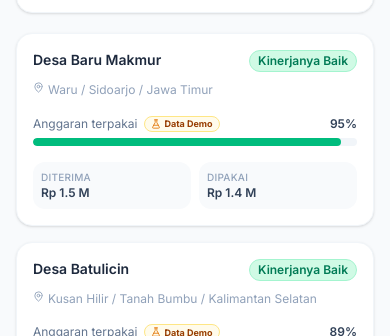
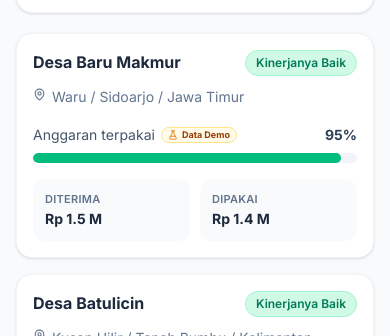
Before and after one commit to razornez/pantaudesa, a Next.js app: page /desa in a window 390 px wide. Shown: the part 508-844 px from the top of the page. Built offline with nearby package versions, Linux system fonts and the light colour scheme; no server answers.

Commit message:
fix(desa): improve card mobile readability

```diff
--- a/src/components/desa/DesaCard.tsx
+++ b/src/components/desa/DesaCard.tsx
@@ -13,37 +13,37 @@ export default function DesaCard({ desa }: Props) {
   return (
     <Link
       href={`/desa/${desa.id}`}
-      className="group block focus-visible:outline-none focus-visible:ring-2 focus-visible:ring-indigo-500 focus-visible:ring-offset-2 rounded-2xl"
+      className="group block rounded-2xl focus-visible:outline-none focus-visible:ring-2 focus-visible:ring-indigo-500 focus-visible:ring-offset-2"
       aria-label={`Lihat detail ${desa.nama}, ${desa.kecamatan}, ${desa.kabupaten}`}
     >
-      <div className="bg-white rounded-2xl border border-slate-100 shadow-sm p-4 hover:shadow-md hover:border-indigo-100 transition-all h-full">
+      <div className="h-full rounded-2xl border border-slate-100 bg-white p-4 shadow-sm transition-all hover:border-indigo-100 hover:shadow-md sm:p-5">
         <div className="flex items-start justify-between gap-3">
-          <div className="flex-1 min-w-0 pr-2">
-            <h3 className="font-semibold text-slate-800 text-sm group-hover:text-indigo-600 transition-colors truncate">
+          <div className="min-w-0 flex-1 pr-2">
+            <h3 className="truncate text-base font-bold text-slate-800 transition-colors group-hover:text-indigo-600 sm:text-sm">
               {desa.nama}
             </h3>
           </div>
-          <span className={`text-xs font-semibold px-2 py-0.5 rounded-full border flex-shrink-0 ${getStatusColor(desa.status)}`}>
+          <span className={`flex-shrink-0 rounded-full border px-2.5 py-1 text-xs font-semibold ${getStatusColor(desa.status)}`}>
             {getStatusLabel(desa.status)}
           </span>
         </div>
 
-        <div className="mt-2 flex items-start gap-1 text-slate-400">
-          <MapPin size={11} className="mt-0.5 flex-shrink-0" aria-hidden />
-          <span className="text-xs leading-relaxed line-clamp-2">
+        <div className="mt-2.5 flex items-start gap-1.5 text-slate-500">
+          <MapPin size={13} className="mt-0.5 flex-shrink-0" aria-hidden />
+          <span className="line-clamp-2 text-sm leading-relaxed sm:text-xs">
             {desa.kecamatan} / {desa.kabupaten} / {desa.provinsi}
           </span>
         </div>
 
         <div className="mt-4">
-          <div className="mb-1.5 flex items-center justify-between gap-2 text-xs">
-            <div className="flex min-w-0 flex-wrap items-center gap-1.5 text-slate-500">
+          <div className="mb-2 flex items-center justify-between gap-2 text-sm sm:text-xs">
+            <div className="flex min-w-0 flex-wrap items-center gap-1.5 text-slate-600">
               <span>{CARD.penyerapan}</span>
               <DataStatusBadge status="demo" size="xs" />
             </div>
-            <span className="font-semibold text-slate-700">{desa.persentaseSerapan}%</span>
+            <span className="font-bold text-slate-700">{desa.persentaseSerapan}%</span>
           </div>
-          <div className="h-2 bg-slate-100 rounded-full overflow-hidden">
+          <div className="h-2.5 overflow-hidden rounded-full bg-slate-100 sm:h-2">
             <div
               className={`h-full rounded-full transition-all ${getSerapanColor(desa.persentaseSerapan)}`}
               style={{ width: `${desa.persentaseSerapan}%` }}
@@ -51,14 +51,14 @@ export default function DesaCard({ desa }: Props) {
           </div>
         </div>
 
-        <div className="mt-4 grid grid-cols-2 gap-2">
-          <div className="bg-slate-50 rounded-xl p-2">
-            <p className="text-[10px] font-medium uppercase tracking-wide text-slate-400">Diterima</p>
-            <p className="text-xs font-semibold text-slate-700">{formatRupiah(desa.totalAnggaran)}</p>
+        <div className="mt-4 grid grid-cols-2 gap-2.5">
+          <div className="rounded-xl bg-slate-50 p-3 sm:p-2">
+            <p className="text-[11px] font-semibold uppercase tracking-wide text-slate-500 sm:text-[10px]">Diterima</p>
+            <p className="mt-0.5 text-sm font-bold text-slate-800 sm:text-xs">{formatRupiah(desa.totalAnggaran)}</p>
           </div>
-          <div className="bg-slate-50 rounded-xl p-2">
-            <p className="text-[10px] font-medium uppercase tracking-wide text-slate-400">Dipakai</p>
-            <p className="text-xs font-semibold text-slate-700">{formatRupiah(desa.terealisasi)}</p>
+          <div className="rounded-xl bg-slate-50 p-3 sm:p-2">
+            <p className="text-[11px] font-semibold uppercase tracking-wide text-slate-500 sm:text-[10px]">Dipakai</p>
+            <p className="mt-0.5 text-sm font-bold text-slate-800 sm:text-xs">{formatRupiah(desa.terealisasi)}</p>
           </div>
         </div>
       </div>
```
